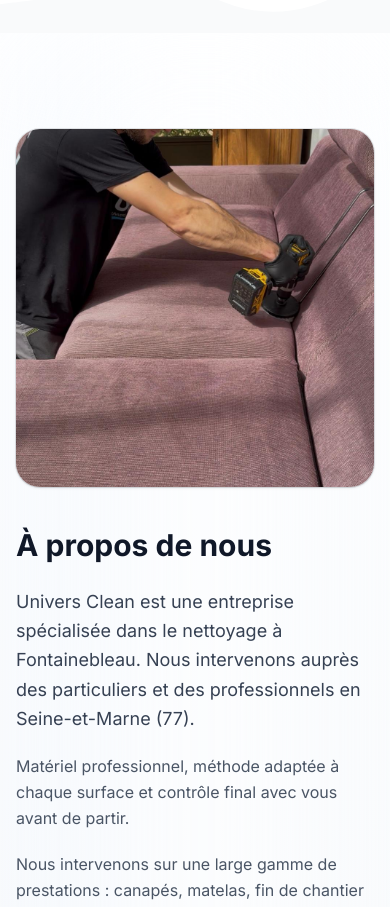
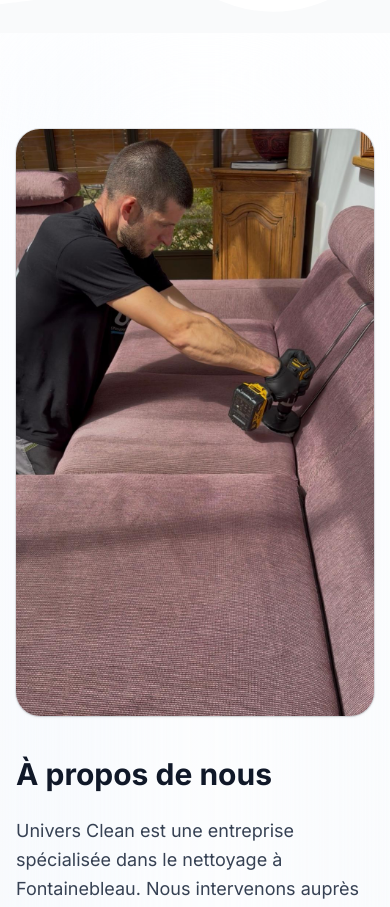
Before and after one commit to blernix/universcleanrefonte, a Next.js app: page / in a window 390 px wide. Shown: the part 4920-5827 px from the top of the page. Built offline with nearby package versions, Linux system fonts and the light colour scheme.

Commit message:
A propos: photo en format vertical aussi sur mobile

```diff
--- a/app/components/home/About.jsx
+++ b/app/components/home/About.jsx
@@ -34,7 +34,7 @@ export default function About() {
           className="grid grid-cols-1 lg:grid-cols-[380px_minmax(0,1fr)] gap-10 lg:gap-16 items-center"
         >
           {/* Cadre photo : même langage que le panneau du hero (Hero.jsx:88) */}
-          <div className="relative aspect-[1/1] sm:aspect-[4/5] lg:aspect-[61/100] w-full max-w-[380px] mx-auto lg:mx-0 rounded-3xl overflow-hidden bg-gray-100 ring-1 ring-gray-900/10 shadow-sm">
+          <div className="relative aspect-[61/100] w-full max-w-[380px] mx-auto lg:mx-0 rounded-3xl overflow-hidden bg-gray-100 ring-1 ring-gray-900/10 shadow-sm">
             <Image
               src="/about-nettoyage-canape.jpeg"
               alt="Technicien nettoyant un canapé mauve à la brosseuse, à domicile"
```
